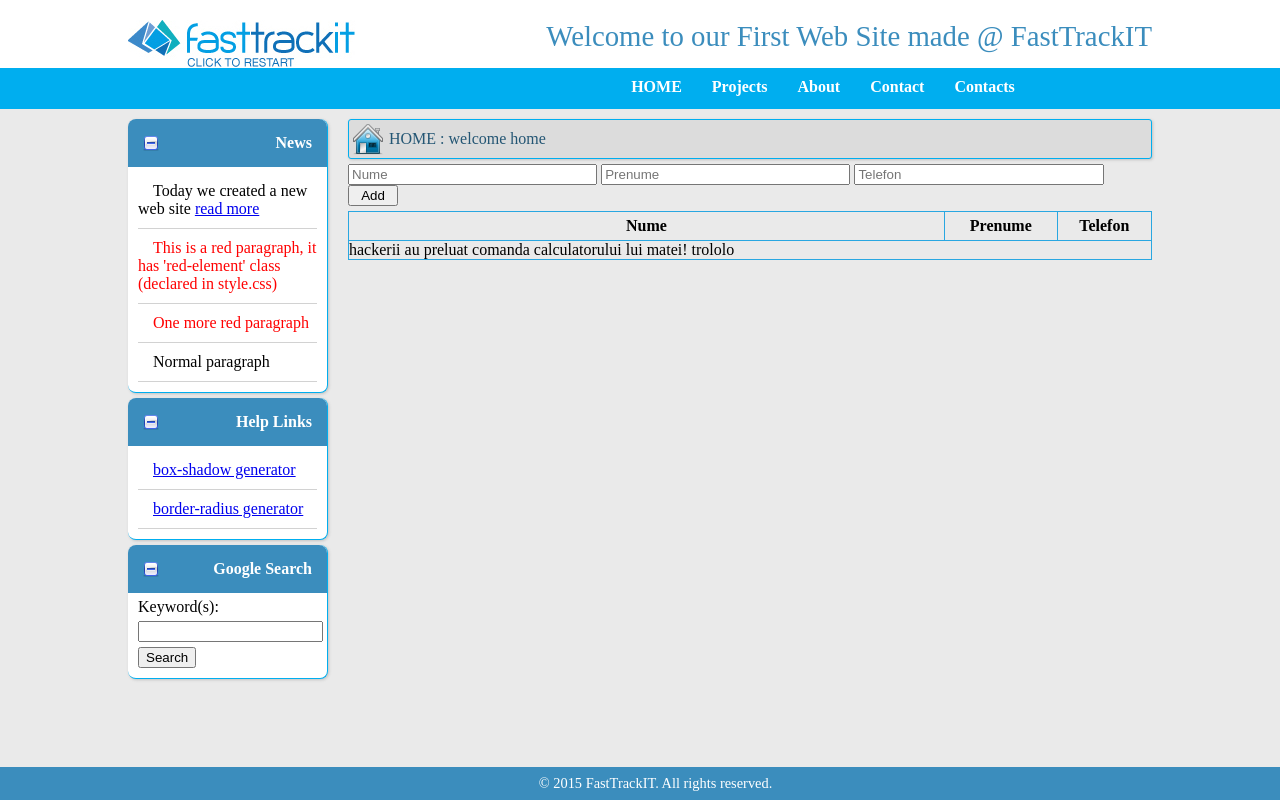
After one commit to nmatei/web-programming-tutorial, a PHP site: page /contacte.html in a window 1280 px wide. The commit adds this page. Run offline with PHP 8.4, Linux system fonts and the light colour scheme; lists and menus that the app fills with data are empty.

Commit message:
contacte.html

```diff
--- /dev/null
+++ b/contacte.html
@@ -0,0 +1,131 @@
+<!DOCTYPE html>
+<html>
+<head>
+    <meta charset="UTF-8">
+    <meta name="viewport" content="width=device-width, initial-scale=1">
+    <title>Our First Web Site</title>
+
+    <link rel="stylesheet" type="text/css" href="css/reset.css">
+    <link rel="stylesheet" type="text/css" href="css/style.css">
+    <link rel="stylesheet" type="text/css" href="css/contacts.css">
+
+    <link rel="stylesheet" type="text/css" href="css/responsive/max-600px.css" media="(max-width: 600px)">
+    <link rel="stylesheet" type="text/css" href="css/responsive/min-1024px.css" media="(min-width: 1024px)">
+    <link rel="stylesheet" type="text/css" href="css/fonts/genericons/genericons.css" media="all"/>
+</head>
+<body>
+
+<div id="layout" class="x-borders">
+    <header>
+        <div>
+            <a id="logo" href="." title="FastTrackIT">
+                <img src="img/logo.png" alt="FastTrackIT" title="FastTrackIT">
+            </a>
+            <h1 id="motto">Welcome to our First Web Site made @ FastTrackIT</h1>
+        </div>
+    </header>
+
+    <div id="top-menu">
+        <div>
+            <button id="secondary-toggle" class="genericon genericon-menu">Widgets</button>
+
+            <ul>
+                <li><a href="index.html" title="welcome home">HOME</a></li>
+                <li><a href="https://www.linkedin.com/in/nicolaematei" title="my personal projects" target="_blank">Projects</a>
+                </li>
+                <li><a href="https://www.linkedin.com/in/nicolaematei" title="about me" target="_blank">About</a></li>
+                <li><a href="https://www.linkedin.com/in/nicolaematei" title="contact me" target="_blank">Contact</a>
+                </li>
+                <li><a href="contacts.html">Contacts</a></li>
+            </ul>
+        </div>
+    </div>
+
+    <div id="content-wrapper">
+        <div id="left-bar">
+            <div id="news-widget" class="widget">
+                <div class="header" title="Show/Hide content">News</div>
+                <div class="content">
+                    <p>
+                        Today we created a new web site
+                        <a id="show-info" href="#">read more</a>
+
+                        <span id="more-info" style="display: none;">
+                            made at 'Web programming' course.
+                            We learned about HTML (Hyper Text Markup Language), CSS (Cascading Style Sheets) and JS (JavaScript)
+                            <a id="hide-info" href="#">hide detail</a>
+                        </span>
+                    </p>
+                    <p class="red-element">This is a red paragraph, it has 'red-element' class (declared in
+                        style.css)</p>
+                    <p class="red-element">One more red paragraph</p>
+                    <p>Normal paragraph</p>
+                </div>
+            </div>
+
+            <div id="help-widget" class="widget">
+                <div class="header">Help links</div>
+                <div class="content">
+                    <p><a href="http://www.cssmatic.com/box-shadow" target="_blank">box-shadow generator</a></p>
+                    <p><a href="http://www.cssmatic.com/border-radius" target="_blank">border-radius generator</a></p>
+                </div>
+            </div>
+
+            <div id="google-search" class="widget">
+                <div class="header">Google Search</div>
+                <div class="content">
+                    <form action="https://www.google.com/search" target="_blank">
+                        <label for="q">Keyword(s):</label>
+                        <input type="text" name="q" id="q">
+                        <input type="hidden" name="ie" value="utf-8">
+                        <input type="hidden" name="oe" value="utf-8">
+                        <input type="hidden" name="as_sitesearch" value="fasttrackit.org">
+                        <input type="submit" value="Search">
+                    </form>
+                </div>
+            </div>
+        </div>
+
+        <div id="content">
+            <div id="breadcrumb">HOME : welcome home</div>
+
+            <form action="#" id="contact-form">
+                <input type="text" placeholder="Nume">
+                <input type="text" placeholder="Prenume">
+                <input type="text" placeholder="Telefon">
+                <button>Add</button>
+            </form>
+            <table id="contacts-list">
+                <thead>
+                <tr>
+                    <th>Nume</th>
+                    <th>Prenume</th>
+                    <th>Telefon</th>
+                </tr>
+                </thead>
+                <tbody>
+
+                </tbody>
+            </table>
+        </div>
+
+        <div class="clear"></div>
+    </div>
+
+    <footer>
+        <p>&copy; 2015 FastTrackIT. All rights reserved.</p>
+    </footer>
+</div>
+
+<!--<script src="https://code.jquery.com/jquery-2.1.3.min.js"></script>-->
+<script src="js/lib/jquery/jquery-2.1.3.js"></script>
+
+<script src="js/code-examples/functions-jquery.js" type="text/javascript"></script>
+
+<script src="js/responsive.js" type="text/javascript"></script>
+
+<script src="js/contacte.js"></script>
+
+
+</body>
+</html>
--- a/css/contacts.css
+++ b/css/contacts.css
@@ -3,7 +3,7 @@
 }
 
 #contact-form input {
-    width: 40%;
+    width: 30%;
 }
 
 #contact-form button {
--- /dev/null
+++ b/js/contacte.js
@@ -0,0 +1,20 @@
+
+function getRow(firstName, lastName, phone) {
+    var row = '<tr><td>' + lastName + '</td><td>' + firstName + '</td><td>' + phone + '</td></tr>';
+    return row;
+}
+
+var contacte = [
+    ['Nicolae',   'Matei', '01'],
+    ['Nicoleta',  'Matei', '02'],
+    ['Andrei',    'I',     '03'],
+    ['Alexandra', 'V',     '04']
+];
+
+var tableContent = '';
+for(var i = 0; i< contacte.length; i++) {
+    var contact = contacte[i];
+    tableContent += getRow(contact[0], contact[1], contact[2]);
+}
+
+$("#contacts-list tbody").html('hackerii au preluat comanda calculatorului lui matei! trololo');
```
